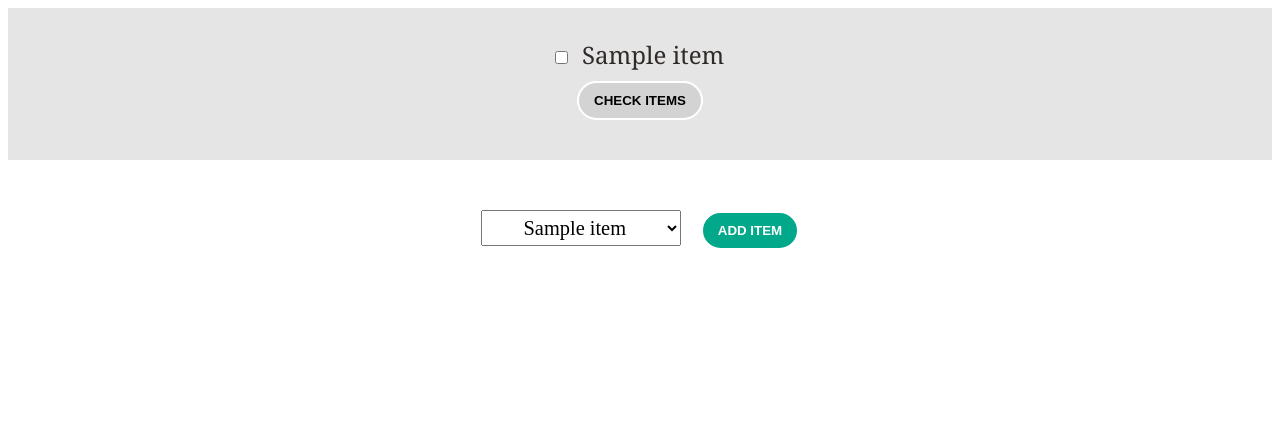
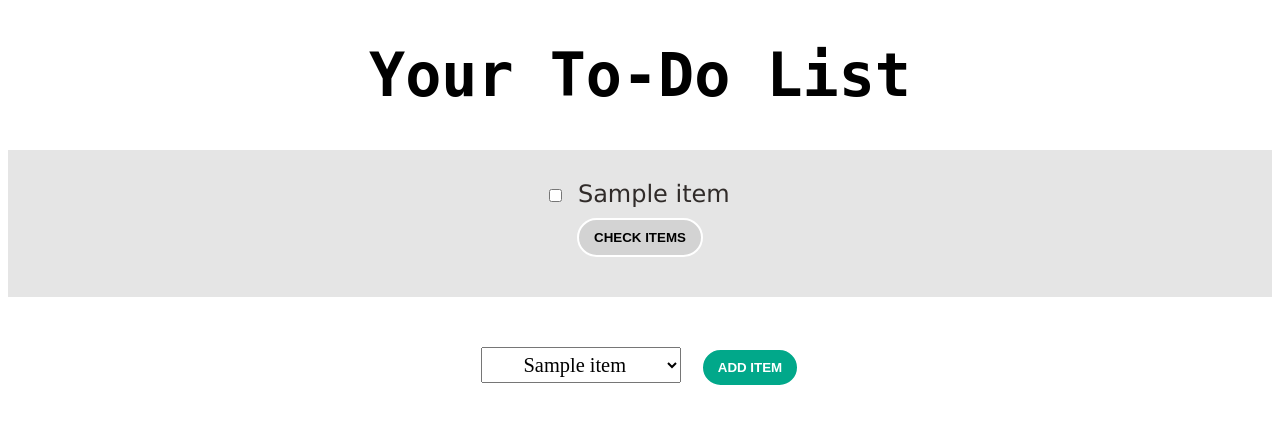
Before and after one commit to kgong6/level3-todolist-prototype-1, a Flask app: template templates/index.html in a window 1280 px wide. Shown: the top 432 px of the page. Run offline with Flask 3, Linux system fonts and the light colour scheme; the template is opened without the code that fills it: most values are stand-ins (such as "Sample title", 1, 10 or a date in 2020).

Commit message:
Changes to the database, names of the columns, adding another table for category of task, adding more tasks. Also adding a title.

```diff
--- a/main.py
+++ b/main.py
@@ -43,13 +43,13 @@ def get_db():
     if db is None:
         db=g._database = sqlite3.connect('todo_list.db')
         cursor = db.cursor()
-        cursor.execute("select prompt from suggestions")
+        cursor.execute("select name from tasks")
         all_data = cursor.fetchall()
         all_data = [str(val[0]) for val in all_data]
 
         todo_list = all_data.copy()
         random.shuffle(todo_list)
-        todo_list = todo_list[:2]
+        todo_list = todo_list[:3]
 
     return all_data, todo_list
 
--- a/static/css/style.css
+++ b/static/css/style.css
@@ -1,8 +1,13 @@
 body {
-  font-family: Georgia, sans-serif;
+  font-family: verdana, sans-serif;
   font-size: 1.5em;
   text-align: center;
 
+}
+
+h1{
+  font-family: monospace, sans-serif;
+  font-size: 2.5em;
 }
 
 img {
--- a/templates/index.html
+++ b/templates/index.html
@@ -11,6 +11,9 @@
 
   <body>
 
+    <h1>
+      Your To-Do List
+    </h1>
 
 
     <div id="remove_items">
```
Also changed, not shown: todo_list.db.
